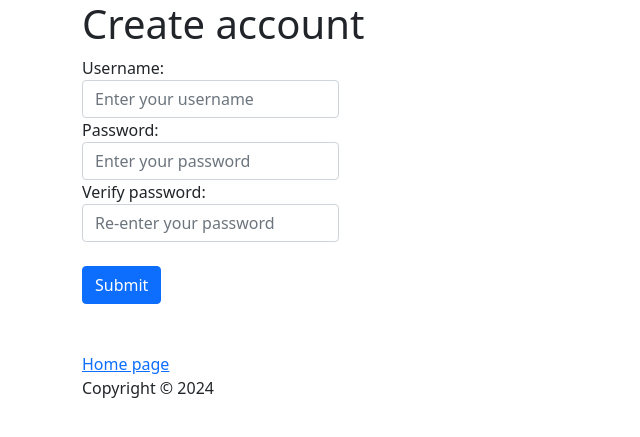
After one commit to zMollaz/COSC4806-Assignment3, a PHP site: template app/views/create/index.php in a window 1280 px wide. The commit adds this page. Shown: the top 437 px of the page, without its empty margins (0-640 px from the left). Run offline with PHP 8.4, Linux system fonts and the light colour scheme; the template is opened without the code that fills it, so the values that code supplies are empty.

Commit message:
Migrated code for create account from prev assignment

```diff
--- /dev/null
+++ b/app/views/create/index.php
@@ -0,0 +1,48 @@
+<?php
+require_once 'app/views/templates/headerPublic.php';
+session_start();
+  $error = '';
+    if (isset($_SESSION["error"]) && $_SESSION["error"] == true) {
+      $error = $_SESSION["error"];
+    }
+?>
+<main role="main" class="container">
+    <div class="page-header" id="banner">
+        <div class="row">
+            <div class="col-lg-12">
+              <h1>Create account</h1>
+              <?php if ($error): ?>
+                <p style="color:red;"><?php echo $error; ?></p>
+              <?php endif; ?>
+            </div>
+        </div>
+    </div>
+<div class="row">
+    <div class="col-sm-auto">
+    <form action="/create/newUser" method="post" >
+    <fieldset>
+      <div class="form-group">
+        <label for="username">Username:</label>
+        <br>
+        <input type="text" id="username" name="username" placeholder="Enter your username" class="form-control" required>
+      </div>
+      <div class="form-group">
+        <label for="password">Password:</label>
+        <br>
+        <input type="password" id="password" name="password" placeholder="Enter your password" pattern="(?=.*[a-z])(?=.*[A-Z])(?=.*\d)(?=.*[^\da-zA-Z]).{8,}" title="Password must contain at least 8 characters, including one uppercase letter, one lowercase letter, one number, and one special character." class="form-control" required>
+      </div>
+      <div class="form-group">
+        <label for="password">Verify password:</label>
+        <br>
+        <input type="password" id="verifypassword" name="verifypassword" class="form-control" placeholder="Re-enter your password" required>
+      </div>
+            <br>
+        <button type="submit" class="btn btn-primary">Submit</button>
+    </fieldset>
+    </form>
+    <br>
+    <br>
+    <a href="index.php">Home page</a>
+  </div>
+</div>
+    <?php require_once 'app/views/templates/footer.php' ?>
--- a/app/views/login/index.php
+++ b/app/views/login/index.php
@@ -36,7 +36,7 @@ require_once 'app/views/templates/headerPublic.php';
 		</form>
 		<br>
 		<br>
-		<a href="signup.php">Create account</a>
+		<a href="/create">Create account</a>
 	</div>
 </div>
     <?php require_once 'app/views/templates/footer.php' ?>
```
Also changed, not shown: app/controllers/create.php (+10 -0 lines), app/models/User.php (+55 -4 lines).
